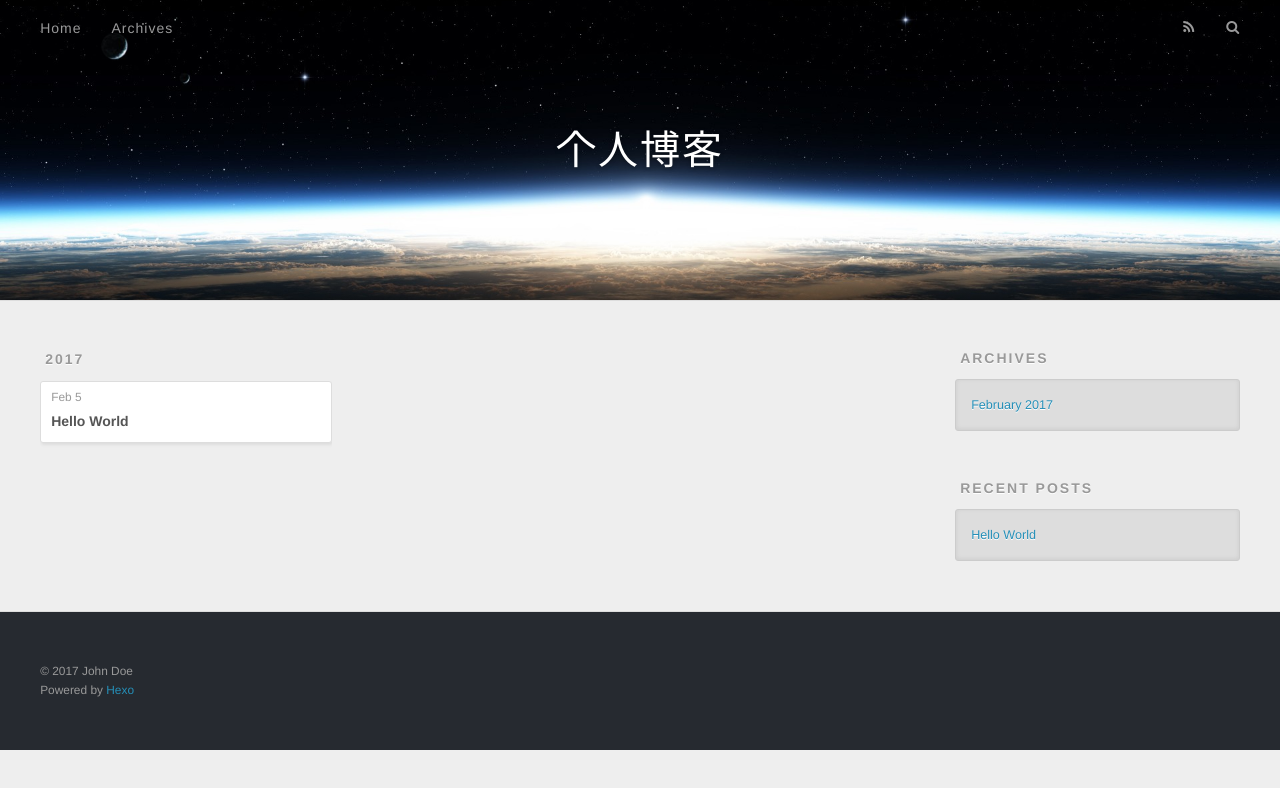
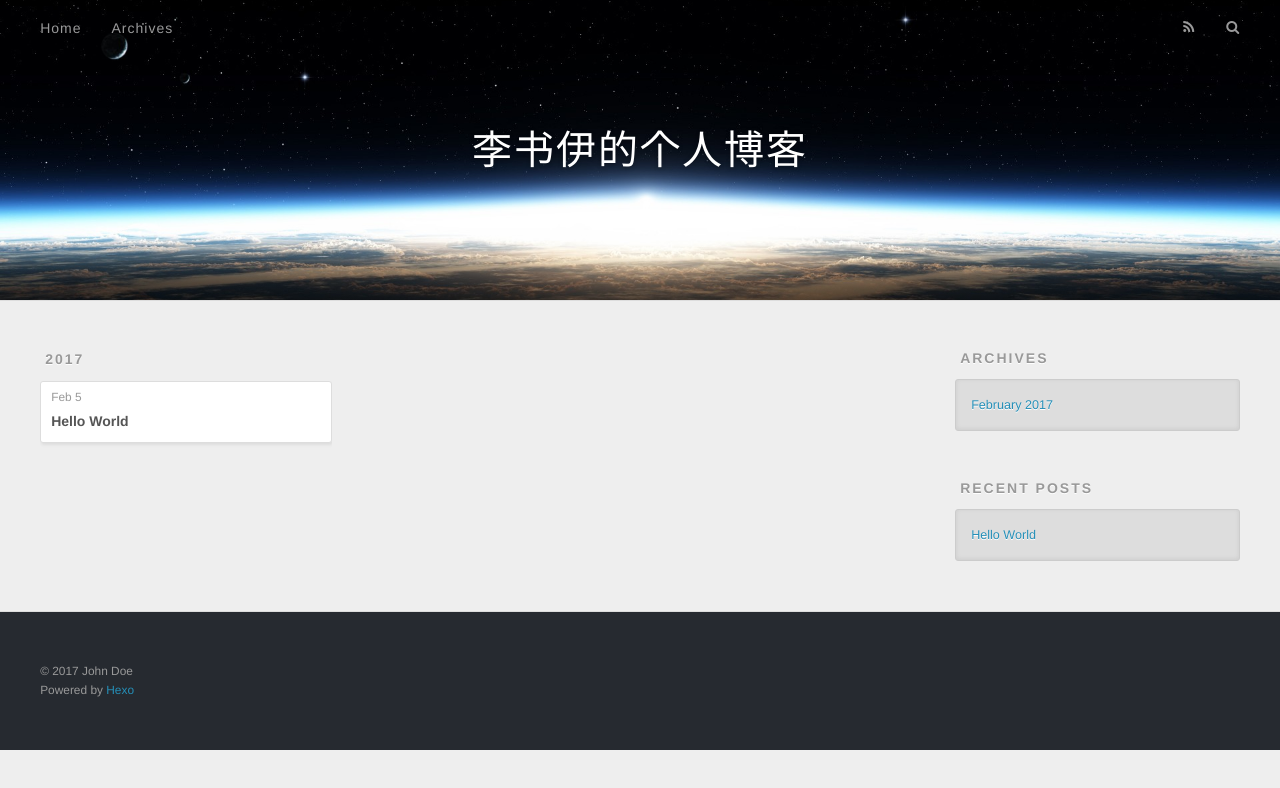
Before and after one commit to i-Html5/lishuyi.github.io, a plain HTML site: page archives/2017/02/index.html in a window 1280 px wide. Drawn offline with nearby package versions, Linux system fonts and the light colour scheme.

Commit message:
Site updated: 2017-02-06 09:45:17

```diff
--- a/archives/2017/02/index.html
+++ b/archives/2017/02/index.html
@@ -3,16 +3,16 @@
 <head>
   <meta charset="utf-8">
 
-  <title>Archives: 2017/2 | 个人博客</title>
+  <title>Archives: 2017/2 | 李书伊的个人博客</title>
   <meta name="viewport" content="width=device-width, initial-scale=1, maximum-scale=1">
   <meta property="og:type" content="website">
-<meta property="og:title" content="个人博客">
+<meta property="og:title" content="李书伊的个人博客">
 <meta property="og:url" content="http://yoursite.com/archives/2017/02/index.html">
-<meta property="og:site_name" content="个人博客">
+<meta property="og:site_name" content="李书伊的个人博客">
 <meta name="twitter:card" content="summary">
-<meta name="twitter:title" content="个人博客">
+<meta name="twitter:title" content="李书伊的个人博客">
 
-    <link rel="alternate" href="/atom.xml" title="个人博客" type="application/atom+xml">
+    <link rel="alternate" href="/atom.xml" title="李书伊的个人博客" type="application/atom+xml">
 
 
     <link rel="icon" href="/favicon.png">
@@ -33,7 +33,7 @@
   <div id="header-outer" class="outer">
     <div id="header-title" class="inner">
       <h1 id="logo-wrap">
-        <a href="/" id="logo">个人博客</a>
+        <a href="/" id="logo">李书伊的个人博客</a>
       </h1>
 
     </div>
```
Also changed, not shown: 2017/02/05/hello-world/index.html (+4 -4 lines), archives/2017/index.html (+6 -6 lines), archives/index.html (+6 -6 lines), index.html (+6 -6 lines).
